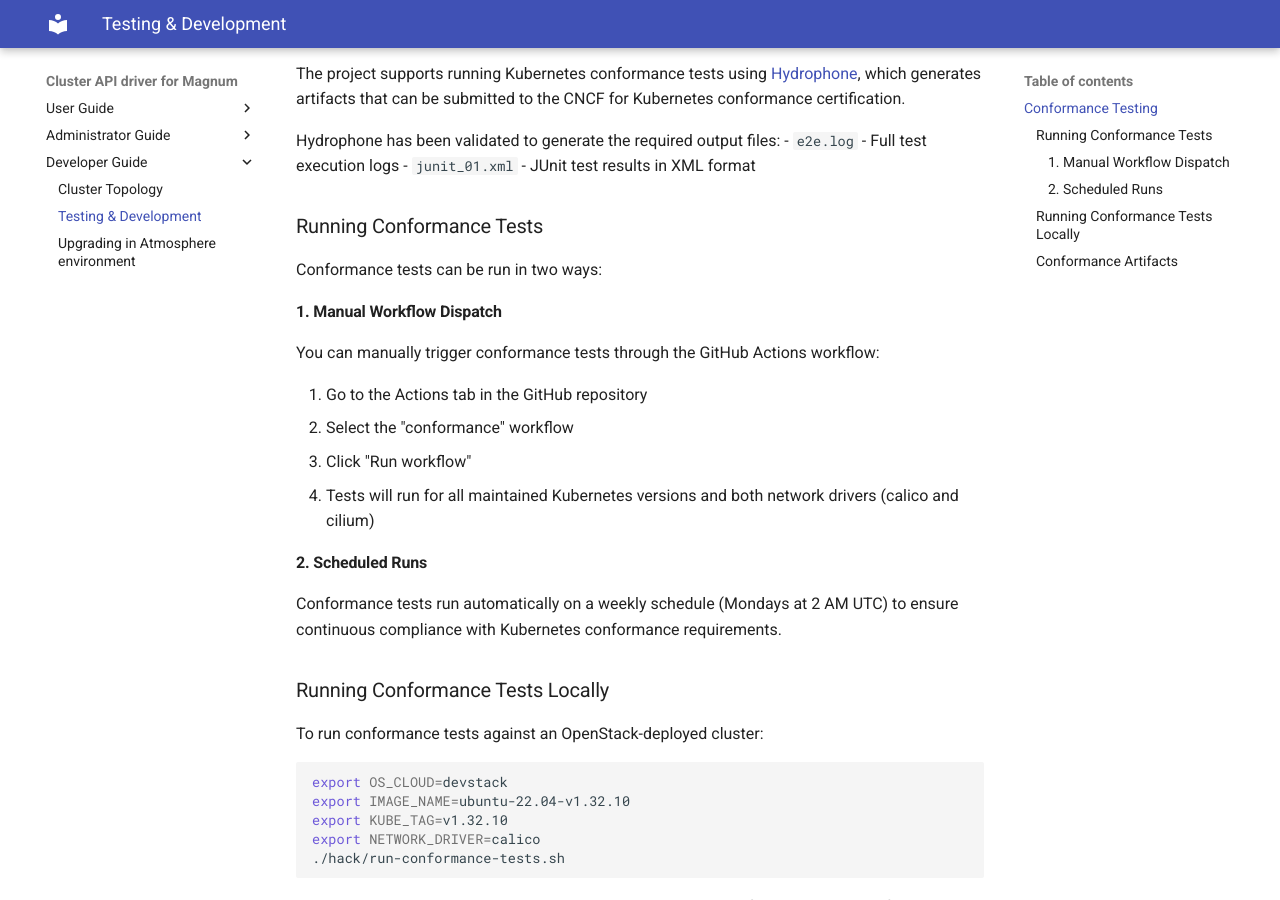
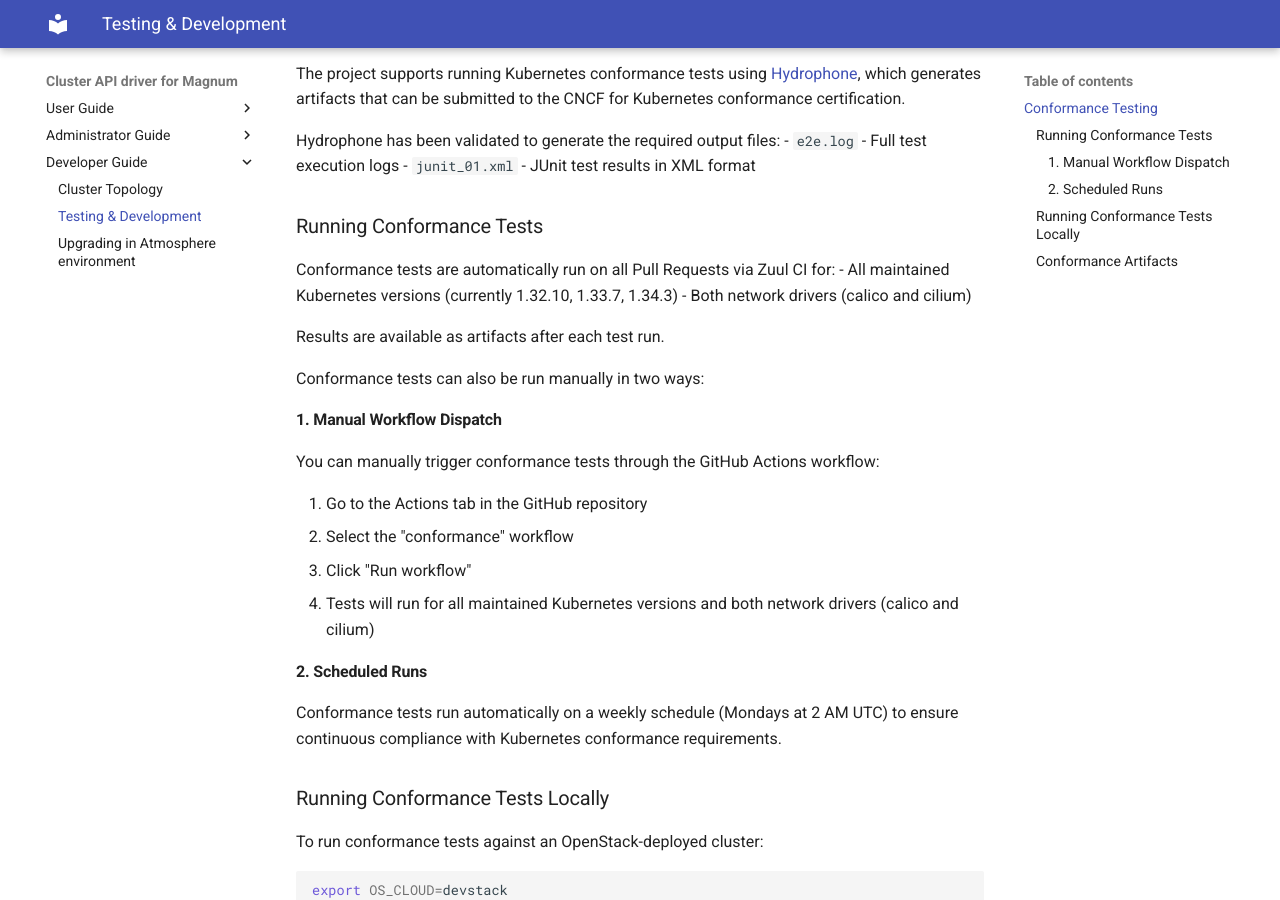
Before and after one commit to vexxhost/magnum-cluster-api, an MkDocs documentation site: the page built from docs/developer/testing-and-development.md, in a window 1280 px wide and 900 px high, scrolled down 1134 px. Built offline with MkDocs 1.6.1 and Material for MkDocs 9.7.7, drawn with Linux system fonts in a browser that asks for light colours.

Commit message:
Add Zuul configuration for Hydrophone conformance testing on all PRs
Co-authored-by: mnaser <435815+mnaser@users.noreply.github.com>

```diff
--- a/docs/developer/testing-and-development.md
+++ b/docs/developer/testing-and-development.md
@@ -63,7 +63,13 @@ Hydrophone has been validated to generate the required output files:
 
 ### Running Conformance Tests
 
-Conformance tests can be run in two ways:
+Conformance tests are automatically run on all Pull Requests via Zuul CI for:
+- All maintained Kubernetes versions (currently 1.32.10, 1.33.7, 1.34.3)
+- Both network drivers (calico and cilium)
+
+Results are available as artifacts after each test run.
+
+Conformance tests can also be run manually in two ways:
 
 #### 1. Manual Workflow Dispatch
 
```
Also changed, not shown: 6 other files.
